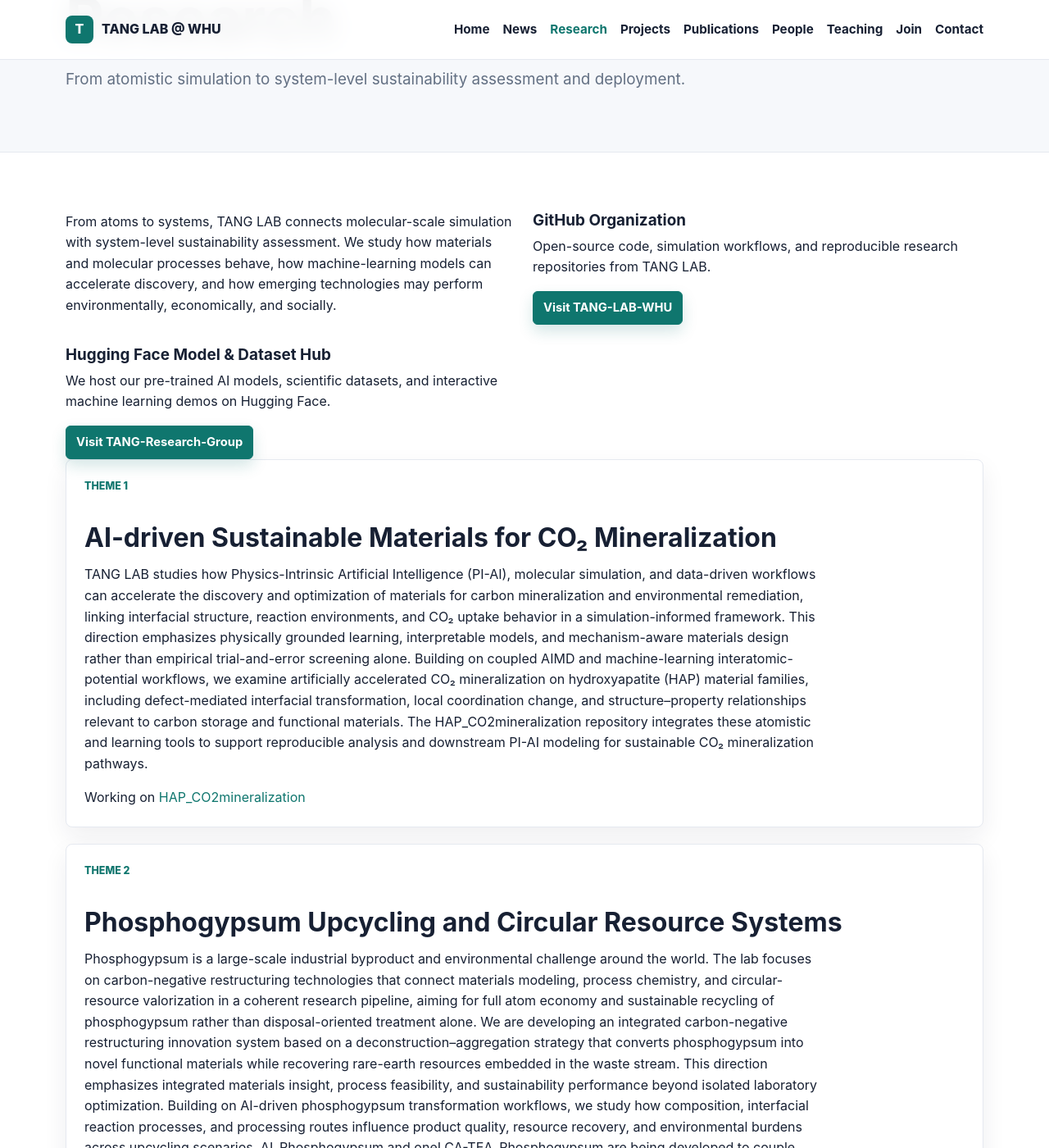
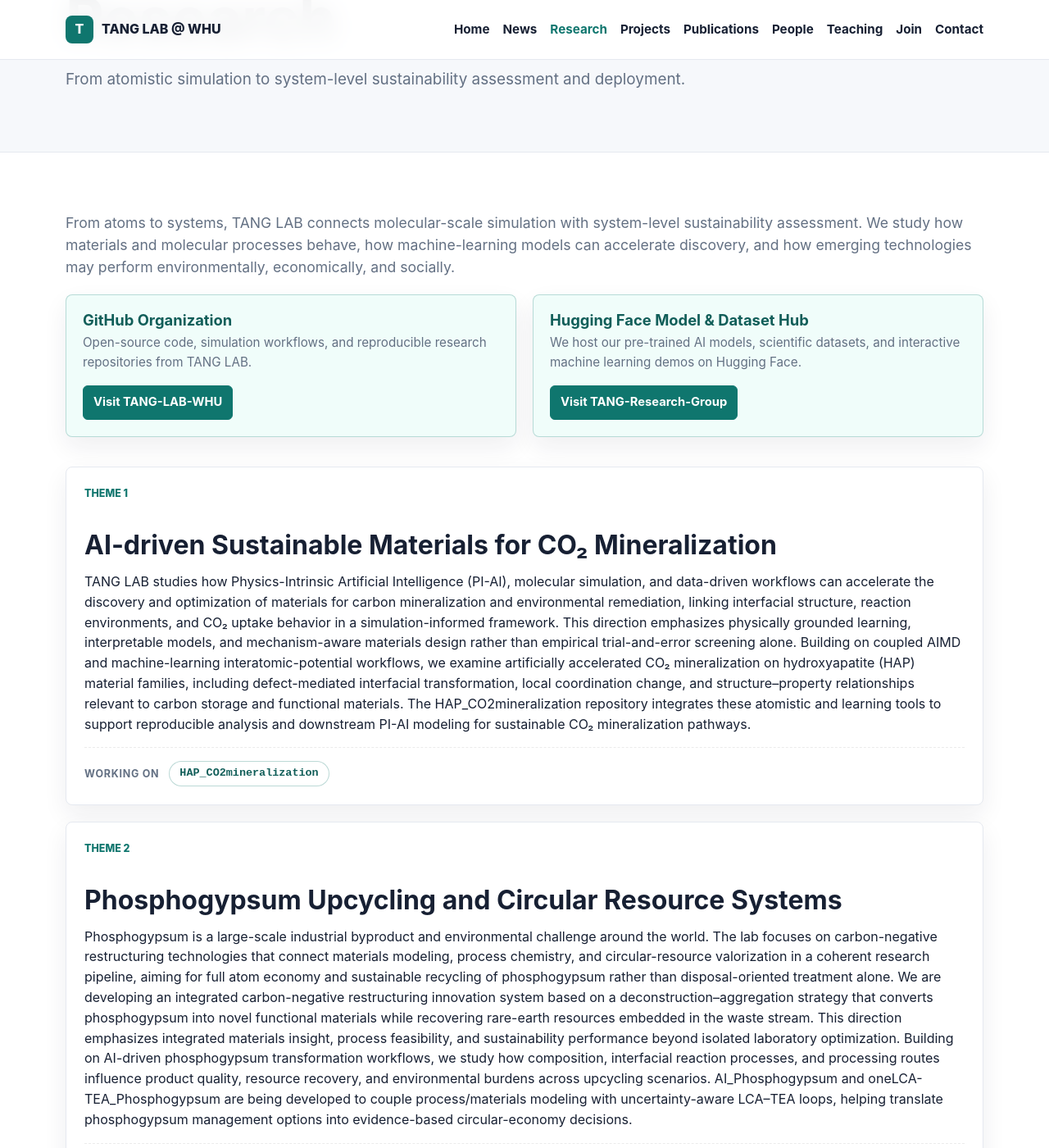
Before and after one commit to TANG-LAB-WHU/tanglab.github.io, a Jekyll site: the page built from pages/research.html, in a window 1280 px wide and 1400 px high, scrolled down 192 px. Shown: the whole window at 82% size. Built offline with Jekyll 4.4.1, drawn with Linux system fonts in a browser that asks for light colours.

Commit message:
style(css): research hub, repo tags, and footer layout styles
Co-authored-by: Cursor <cursoragent@cursor.com>

```diff
--- a/assets/css/main.css
+++ b/assets/css/main.css
@@ -340,6 +340,7 @@ p {
 .news-item,
 .research-block,
 .project-card,
+.hub-card,
 .notice,
 .contact-panel,
 .callout {
@@ -503,6 +504,49 @@ p {
   border-color: var(--brand);
 }
 
+.repo-tag-row {
+  display: flex;
+  flex-wrap: wrap;
+  gap: 8px;
+  align-items: center;
+  width: 100%;
+  margin-top: 16px;
+  padding-top: 16px;
+  border-top: 1px dashed rgba(0, 0, 0, 0.08);
+}
+
+.repo-tag-label {
+  font-size: 0.78rem;
+  font-weight: 750;
+  letter-spacing: 0.06em;
+  text-transform: uppercase;
+  color: var(--muted);
+  margin-right: 4px;
+}
+
+.repo-tag {
+  display: inline-flex;
+  align-items: center;
+  border: 1px solid rgba(15, 118, 110, 0.28);
+  border-radius: 999px;
+  padding: 6px 12px;
+  background: #ffffff;
+  color: var(--brand-dark);
+  font-size: 0.84rem;
+  font-weight: 650;
+  font-family: ui-monospace, "Cascadia Code", "Segoe UI Mono", monospace;
+  text-decoration: none;
+  line-height: 1.2;
+  max-width: 100%;
+}
+
+.repo-tag:hover,
+.repo-tag:focus {
+  background: var(--soft-teal);
+  border-color: var(--brand);
+  text-decoration: none;
+}
+
 .content h2 {
   margin-top: 34px;
 }
@@ -520,8 +564,73 @@ p {
   margin: 0 0 20px;
 }
 
+.content .research-block h2,
+.research-block h2 {
+  max-width: none;
+  width: 100%;
+  margin-bottom: 14px;
+}
+
+.content .research-block .research-block-body,
+.research-block .research-block-body {
+  max-width: 100%;
+  width: 100%;
+  line-height: 1.55;
+  margin: 0;
+}
+
 .research-block.closing {
   background: var(--soft-teal);
+}
+
+.research-hub-layout {
+  margin-bottom: 36px;
+}
+
+.research-hub-layout .research-vision {
+  grid-column: 1 / -1;
+  width: 100%;
+  max-width: none;
+  margin: 0;
+  color: var(--muted);
+  font-size: 1.1rem;
+  line-height: 1.55;
+}
+
+.content .research-hub-layout .research-vision {
+  max-width: none;
+}
+
+.hub-cards:not(.research-hub-layout) {
+  margin-bottom: 36px;
+}
+
+.hub-card {
+  display: flex;
+  flex-direction: column;
+  justify-content: space-between;
+  gap: 16px;
+  padding: 20px;
+  background: var(--soft-teal);
+  border-color: rgba(15, 118, 110, 0.25);
+  color: var(--brand-dark);
+}
+
+.hub-card h3 {
+  margin: 0 0 4px;
+  color: var(--brand-dark);
+  font-size: 1.15rem;
+}
+
+.hub-card p {
+  margin: 0;
+  font-size: 0.95rem;
+  color: var(--muted);
+}
+
+.hub-card .button {
+  align-self: flex-start;
+  box-shadow: none;
 }
 
 .notice {
@@ -603,10 +712,70 @@ p {
   color: #ffffff;
 }
 
-.footer-grid {
+.site-footer .footer-brand {
+  color: #ffffff;
+}
+
+.site-footer .footer-brand:hover {
+  color: #d8f5ef;
+}
+
+.site-footer .footer-grid {
   display: grid;
-  grid-template-columns: 1.2fr 0.8fr;
-  gap: 28px;
+  grid-template-columns: repeat(2, minmax(0, 1fr));
+  grid-template-rows: 1fr;
+  align-items: stretch;
+  width: 100%;
+}
+
+.site-footer .footer-column {
+  display: flex;
+  flex-direction: column;
+  min-width: 0;
+  min-height: 100%;
+  height: 100%;
+  box-sizing: border-box;
+  padding: 24px 32px;
+}
+
+.site-footer .footer-column--about {
+  padding-left: 0;
+}
+
+.site-footer .footer-column--contact {
+  padding-right: 0;
+  border-left: 1px solid rgba(255, 255, 255, 0.14);
+}
+
+.footer-column .footer-brand {
+  margin: 0 0 12px;
+}
+
+.footer-column p {
+  margin: 0 0 12px;
+}
+
+.footer-column p:last-child {
+  margin-bottom: 0;
+}
+
+.footer-contact-title {
+  margin: 0 0 12px;
+  font-size: 1rem;
+  font-weight: 800;
+  color: #ffffff;
+}
+
+.footer-contact-links {
+  display: flex;
+  flex-direction: column;
+  gap: 10px;
+}
+
+.footer-contact-links a {
+  display: block;
+  width: 100%;
+  overflow-wrap: anywhere;
 }
 
 @media (max-width: 960px) {
@@ -674,9 +843,26 @@ p {
   .card-grid.two,
   .project-grid,
   .people-grid,
-  .footer-grid,
   .research-strip {
     grid-template-columns: 1fr;
+  }
+
+  .site-footer .footer-grid {
+    grid-template-columns: 1fr;
+    grid-template-rows: auto;
+  }
+
+  .site-footer .footer-column {
+    min-height: 0;
+    height: auto;
+    padding: 0 0 20px;
+  }
+
+  .site-footer .footer-column--contact {
+    border-left: 0;
+    padding-top: 20px;
+    padding-bottom: 0;
+    border-top: 1px solid rgba(255, 255, 255, 0.14);
   }
 
   .project-card-wide {
```
